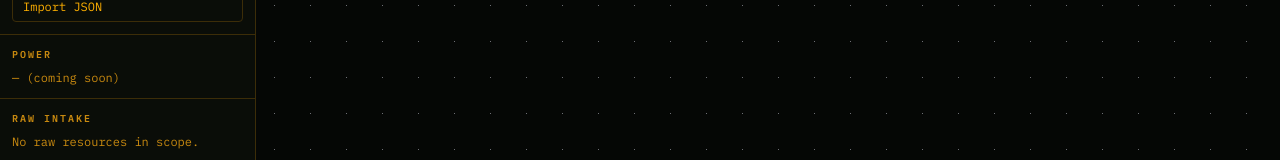
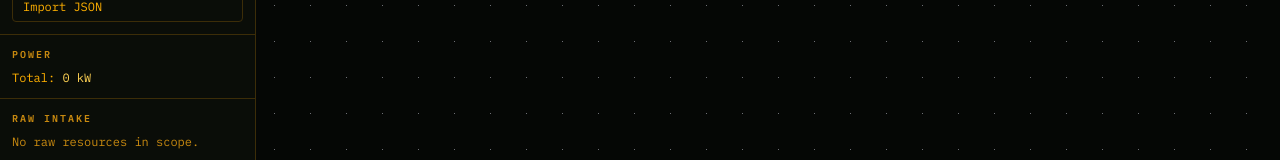
Before and after one commit to joelbyren/star-rupture-planner, a React (Vite) app: page / in a window 1280 px wide. Shown: the part 309-469 px from the top of the page. Built offline with nearby package versions, Linux system fonts and the light colour scheme.

Commit message:
Adding (still incorrect) power calculations

```diff
--- a/package.json
+++ b/package.json
@@ -1,7 +1,7 @@
 {
   "name": "star-rupture-planner",
   "private": true,
-  "version": "0.3.2",
+  "version": "0.3.3",
   "type": "module",
   "scripts": {
     "dev": "vite",
--- a/src/App.tsx
+++ b/src/App.tsx
@@ -67,6 +67,12 @@ function Flow() {
     const real = usePlanStore.getState().nodes.filter(n => !isPortNode(n));
     fitView({ duration: 400, padding: 0.15, nodes: real.length ? real : undefined });
   }, [layoutTick, fitView]);
+
+  // Navigating in/out of a factory swaps the node/edge set wholesale, so the
+  // hovered node's onMouseLeave never fires — clear stale hover explicitly.
+  useEffect(() => {
+    setHoveredNode(null);
+  }, [layoutTick, setHoveredNode]);
 
   const onNodesChange = useCallback(
     (changes: NodeChange<ViewNode>[]) => setNodes(applyNodeChanges(changes, nodes)),
--- a/src/components/layout/sections/PowerSection.tsx
+++ b/src/components/layout/sections/PowerSection.tsx
@@ -1,10 +1,24 @@
+import { useMemo } from 'react';
+import { usePlanStore } from '../../../store/planStore.ts';
+import { selectScopedNodes } from '../../../lib/scopedTotals.ts';
+import { toPowerNodes } from '../../../lib/powerNodes.ts';
+import { graphPower } from '../../../engine/power.ts';
 import { SidebarSection } from './SidebarSection.tsx';
 
-// Placeholder until Stage 5 wires up engine/power.ts + data/power.json.
 export function PowerSection() {
+  const rootGraph = usePlanStore(s => s.rootGraph);
+  const viewPath = usePlanStore(s => s.viewPath);
+
+  const totalKw = useMemo(() => {
+    const scoped = selectScopedNodes(rootGraph, viewPath);
+    return graphPower(toPowerNodes(scoped));
+  }, [rootGraph, viewPath]);
+
   return (
     <SidebarSection title="Power">
-      <p className="text-xs text-ink-dim">— (coming soon)</p>
+      <p className="text-xs text-ink-mid">
+        Total: <span className="text-ink tabular-nums">{totalKw.toFixed(0)} kW</span>
+      </p>
     </SidebarSection>
   );
 }
--- /dev/null
+++ b/src/data/power.json
@@ -0,0 +1,12 @@
+{
+  "Fabricator": { "V1": 10, "V2": 10 },
+  "Furnace": { "V1": 10, "V2": 10 },
+  "Smelter": { "V1": 10, "V2": 10 },
+  "Chemicals at": { "V1": 10, "V2": 10 },
+  "Refinery": { "V1": 10, "V2": 10 },
+  "Mega Press": { "V1": 10, "V2": 10 },
+  "Ore Extractor": { "V1": 10, "V2": 10 },
+  "Helium Extractor": { "V1": 10, "V2": 10 },
+  "Sulphur Extractor": { "V1": 10, "V2": 10 },
+  "Oil Pump": { "V1": 10, "V2": 10 }
+}
--- /dev/null
+++ b/src/engine/power.ts
@@ -0,0 +1,56 @@
+// Pure power-consumption engine — no React, Zustand, or UI imports allowed here.
+//
+// Consumes a minimal structural node shape (not the store's AnyNode) so this
+// module stays decoupled from planStore, mirroring balanceGraph.ts's contract.
+
+import type { BuildingTier, MachinePower, Recipe } from './types.ts';
+import { machineForResource } from './rawResources.ts';
+import powerJson from '../data/power.json';
+import recipesJson from '../data/recipes.json';
+
+const POWER = powerJson as MachinePower;
+// "Chemicals at" is a known scrape artifact in recipes.json's `machine` field — kept
+// verbatim here since it's the only join key recipes expose for that machine.
+const RECIPE_BY_ID = new Map((recipesJson as Recipe[]).map(r => [r.id, r]));
+
+/** Power draw (kW) for one machine at a given tier; unknown machine → 0 (+ dev warning). */
+export function machinePower(machine: string, tier: BuildingTier): number {
+  const entry = POWER[machine];
+  if (!entry) {
+    if (import.meta.env.DEV) console.warn(`engine/power: unknown machine "${machine}"`);
+    return 0;
+  }
+  return entry[tier];
+}
+
+/** Minimal structural node shape graphPower needs, decoupled from the store's node types. */
+export interface PowerNode {
+  kind: 'production' | 'raw' | 'factory';
+  /** Production nodes: chosen recipe id. */
+  recipeId?: string | null;
+  /** Production nodes: ceil'd building count from the balance result. */
+  buildingCount?: number;
+  /** Raw nodes: the resource item id, used to look up its extractor machine. */
+  itemId?: string;
+  /** Raw nodes: extractor version; defaults to V1. */
+  extractorVersion?: BuildingTier;
+  /** Factory nodes: the inner graph to recurse into. */
+  inner?: PowerNode[];
+}
+
+/** Total power (kW) for a list of nodes, recursing into nested factories. */
+export function graphPower(nodes: PowerNode[]): number {
+  let total = 0;
+  for (const n of nodes) {
+    if (n.kind === 'factory') {
+      total += graphPower(n.inner ?? []);
+    } else if (n.kind === 'raw') {
+      const machine = machineForResource(n.itemId ?? '');
+      total += machinePower(machine, n.extractorVersion ?? 'V1');
+    } else {
+      const recipe = n.recipeId ? RECIPE_BY_ID.get(n.recipeId) : undefined;
+      if (recipe) total += (n.buildingCount ?? 0) * machinePower(recipe.machine, recipe.buildingTier ?? 'V1');
+    }
+  }
+  return total;
+}
--- a/src/engine/types.ts
+++ b/src/engine/types.ts
@@ -6,6 +6,9 @@ export interface Item {
 }
 
 export type BuildingTier = 'V1' | 'V2';
+
+/** Power draw (kW) per machine display name, by building tier. Keyed by `Recipe.machine` / extractor machine name. */
+export type MachinePower = Record<string, { V1: number; V2: number }>;
 
 export type ResourcePurity = 'impure' | 'normal' | 'pure';
 export type ExtractorVersion = 'V1' | 'V2';
--- /dev/null
+++ b/src/lib/powerNodes.ts
@@ -0,0 +1,13 @@
+import type { PowerNode } from '../engine/power.ts';
+import { isFactoryNode, type AnyNode } from '../store/planStore.ts';
+
+/** Adapts store nodes into the engine's minimal structural shape for graphPower. */
+export function toPowerNodes(nodes: AnyNode[]): PowerNode[] {
+  return nodes.map(n => {
+    if (isFactoryNode(n)) return { kind: 'factory', inner: toPowerNodes(n.data.inner.nodes) };
+    if (n.data.isRaw) {
+      return { kind: 'raw', itemId: n.data.itemId, extractorVersion: n.data.rawConfig?.extractorVersion };
+    }
+    return { kind: 'production', recipeId: n.data.recipeId, buildingCount: n.data.balance?.buildingCount };
+  });
+}
```
Also changed, not shown: 1 other file (tests, documents, lock files or other folders).
